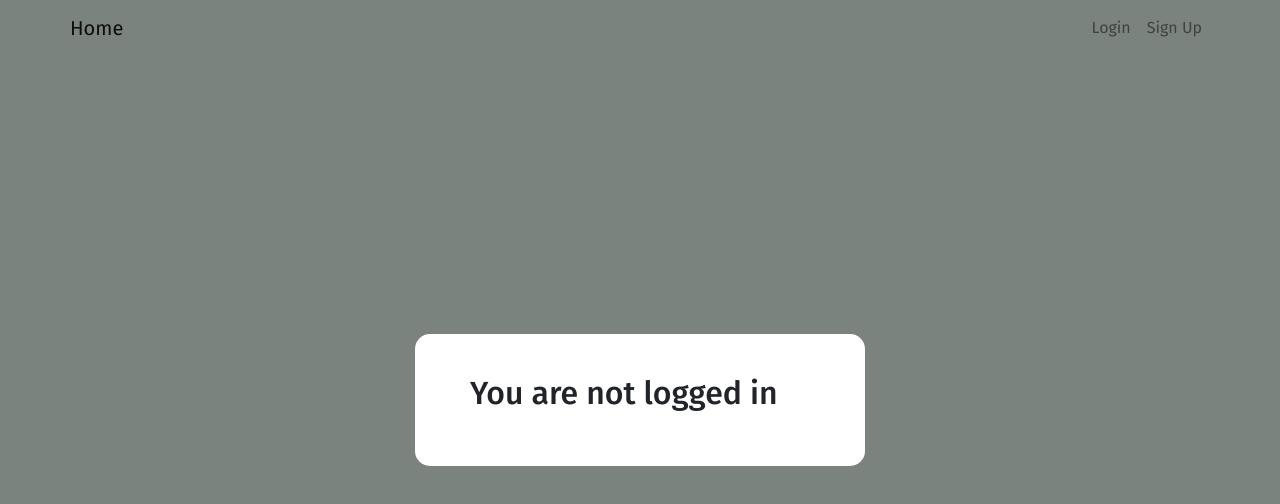
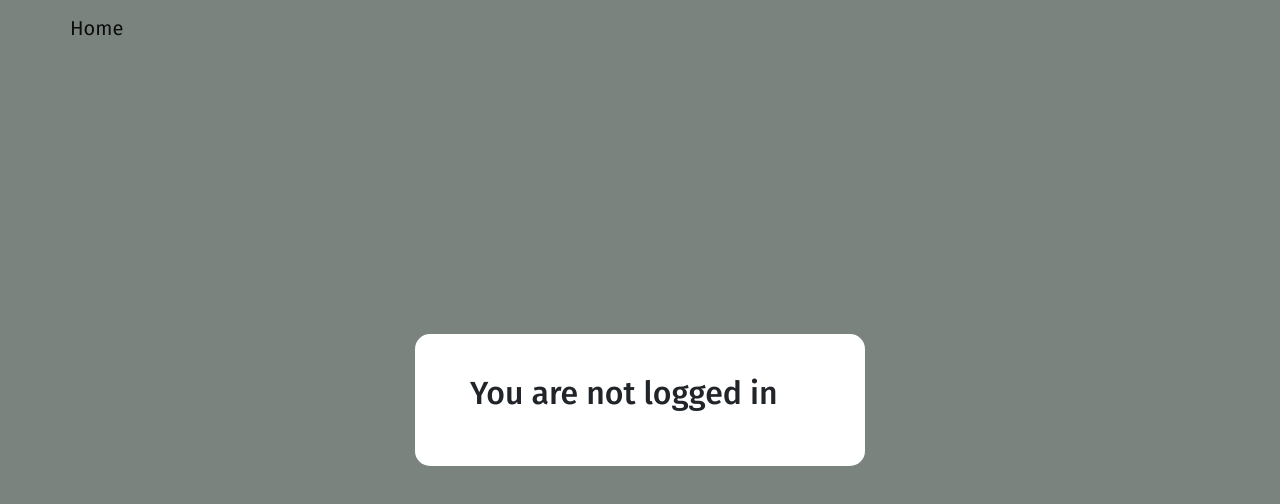
Before and after one commit to Howdy-admoll/react-auth, a React (Create React App) app: page / in a window 1280 px wide. Shown: the top 504 px of the page. Built offline with nearby package versions, Linux system fonts and the light colour scheme; no server answers.

Commit message:
latest commit

```diff
--- a/src/App.js
+++ b/src/App.js
@@ -29,7 +29,7 @@ export default class App extends Component {
 
     <BrowserRouter>
       <div className="App">
-        <Nav/>
+        <Nav user={this.state.user}/>
           <div className="auth-wrapper">
           <div className="auth-inner">
             <Switch>
--- a/src/components/nav.component.js
+++ b/src/components/nav.component.js
@@ -4,19 +4,30 @@ import { Link } from "react-router-dom";
 export default class Nav extends Component{
 
     render(){
+      let buttons;
+
+      if(this.props.user){
+
+      }else{
+        buttons = (
+                    <ul className="navbar-nav ml-auto">
+                            <li className="nav-item">
+                              <Link to={'/login'} className="nav-link">Login</Link>
+                            </li>
+                            <li className="nav-item">
+                              <Link to={'/register'} className="nav-link">Sign Up</Link>
+                            </li>
+                          </ul>
+              )
+      }
+
+
         return(
           <nav className="navbar navbar-expand navbar-light fixed-top">
           <div className="container">
             <Link className="navbar-brand" to={'/'}>Home</Link>
             <div className="collapse navbar-collapse">
-              <ul className="navbar-nav ml-auto">
-                <li className="nav-item">
-                  <Link to={'/login'} className="nav-link">Login</Link>
-                </li>
-                <li className="nav-item">
-                  <Link to={'/register'} className="nav-link">Sign Up</Link>
-                </li>
-              </ul>
+
             </div>
           </div>
         </nav>
```
